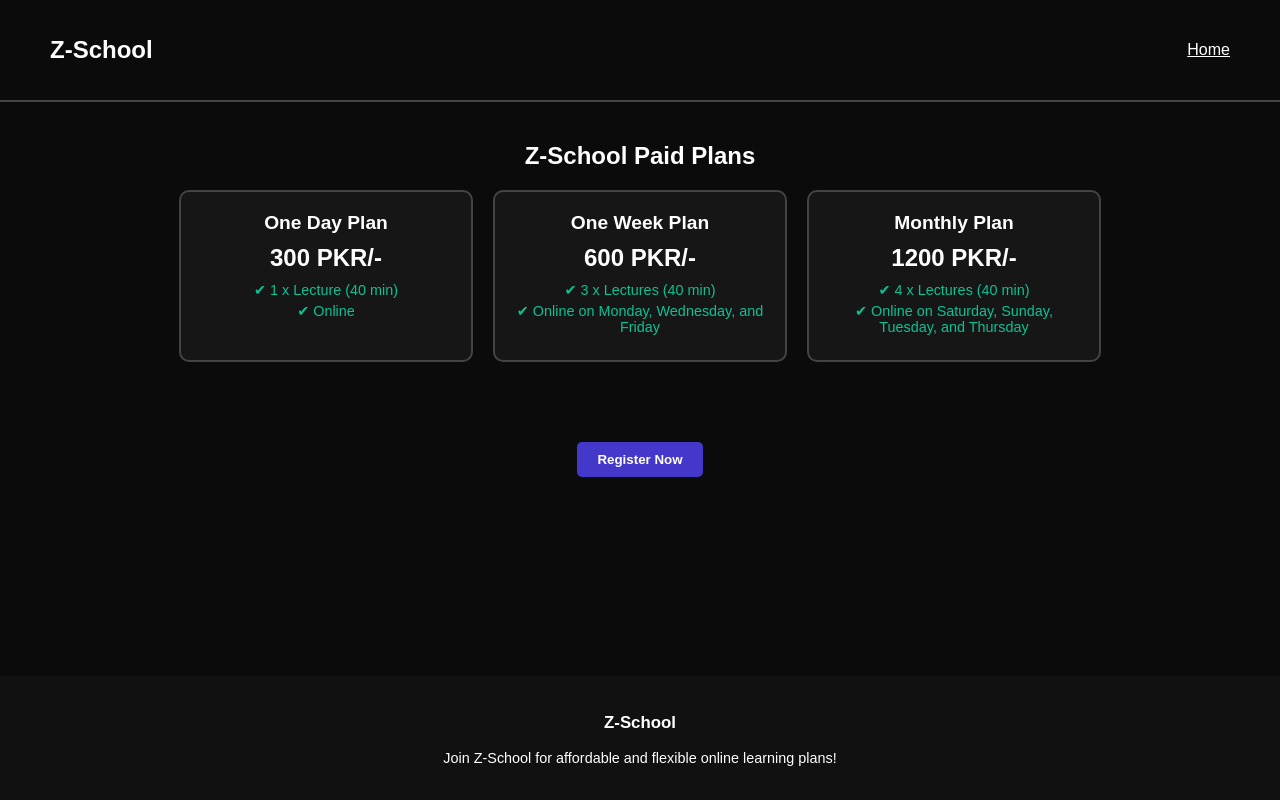
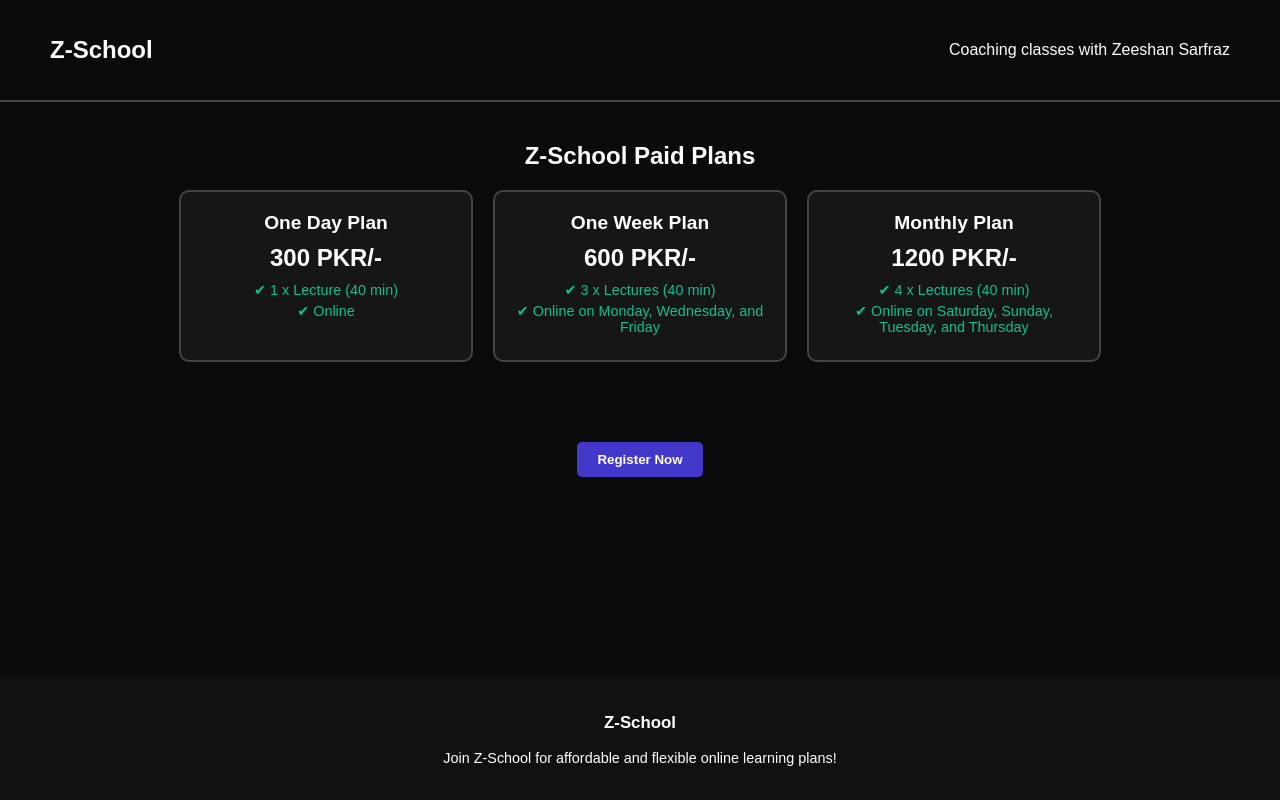
Before and after one commit to xeeshan-zs/zschool, a website: page index.html in a window 1280 px wide. Drawn offline with Linux system fonts and the light colour scheme.

Commit message:
p tag added to header

```diff
--- a/index.html
+++ b/index.html
@@ -160,7 +160,8 @@
                         <body>
                         <header class="header">
                             <h1>Z-School</h1>
-                            <a href="#">Home</a>
+                            <br>
+                            <p>Coaching classes with Zeeshan Sarfraz</p>
                         </header>
                         <div class="container">
                             <h2>Z-School Paid Plans</h2>
```
